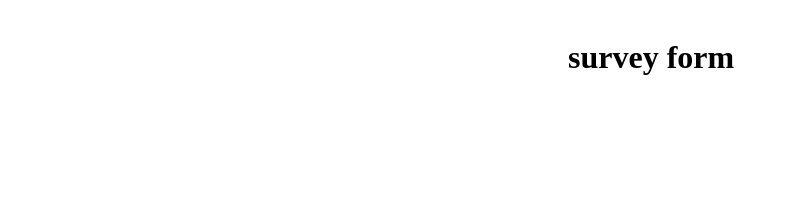
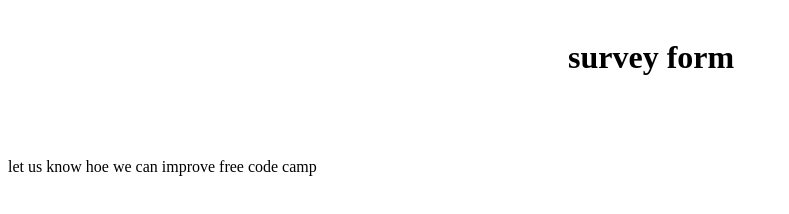
Before and after one commit to peter001-web/Form-on-survey, a plain HTML site: page index.html in a window 1280 px wide. Shown: the whole page, without its empty margins (0-789 px from the left). Drawn offline with Linux system fonts and the light colour scheme.

```diff
--- a/index.html
+++ b/index.html
@@ -11,5 +11,9 @@
     <div class="head">
         <h1>survey form</h1>
     </div>
+    <form class="form" >
+        <div>let us know hoe we can improve free code camp</div>
+
+    </form>
 </body>
 </html>
```
